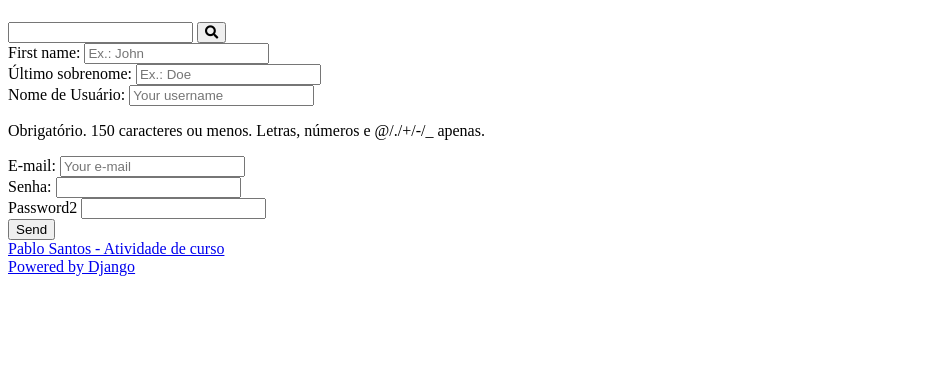
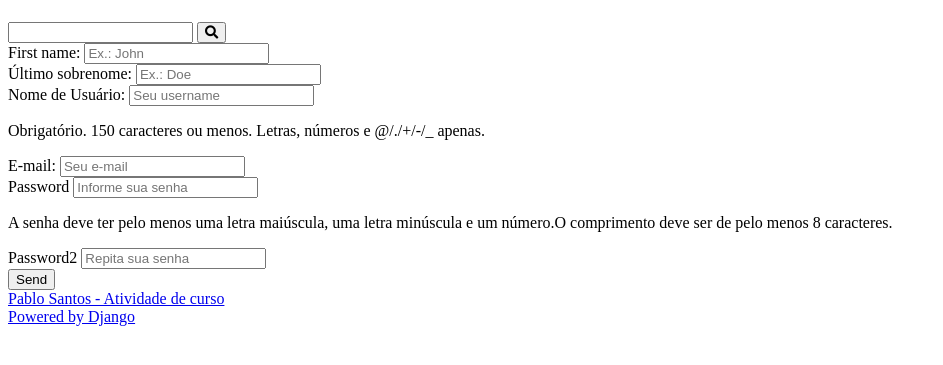
Before and after one commit to PabloSantos-CG/learning-django, a Django app: page /authors/register/ in a window 1280 px wide. Shown: the part 58-423 px from the top of the page, without its empty margins (0-943 px from the left). Run offline with Django 5.2, Linux system fonts and the light colour scheme.

Commit message:
with comments

```diff
--- a/ex01/authors/forms.py
+++ b/ex01/authors/forms.py
@@ -1,6 +1,7 @@
 from django import forms
 from django.contrib.auth.models import User
 from django.core.exceptions import ValidationError
+import re
 
 
 class ConfigInputs:
@@ -54,6 +55,24 @@ class ConfigInputs:
     def add_placeholder(field, new_value):
         ConfigInputs.add_attr(field, 'placeholder', new_value)
 
+    @staticmethod
+    def validate_password(password):
+        regex = re.compile(
+            r'^(?=.*[a-z])(?=.*[A-Z])(?=.*\d)(?=.*[$*&@#])[A-Za-z\d$*&@#]{8,}$'
+        )
+
+        if not regex.match(password):
+            raise ValidationError((
+                'Mínimo de 8 caracteres: A senha deve ter pelo menos 8 caracteres.'
+                'Pelo menos uma letra minúscula: Deve conter ao menos uma letra de "a" a "z".'
+                'Pelo menos uma letra maiúscula: Deve conter ao menos uma letra de "A" a "Z".'
+                'Pelo menos um dígito: Deve conter ao menos um número de "0" a "9".'
+                'Pelo menos um caractere especial: Deve incluir ao menos um dos seguintes caracteres especiais:'
+                '"$", "*", "&", "@", "#"'
+            ),
+                code='invalid',
+            )
+
 
 class RegisterForm(forms.ModelForm):
     def __init__(self, *args, **kwargs):
@@ -61,13 +80,31 @@ class RegisterForm(forms.ModelForm):
 
         # dessa maneira não estou sobrescrevendo o widgets
         # self.fields['username'].widget.attrs['placeholder'] = 'novo valor'
-        ConfigInputs.add_placeholder(self.fields['username'], 'Your username')
-        ConfigInputs.add_placeholder(self.fields['email'], 'Your e-mail')
+        ConfigInputs.add_placeholder(self.fields['username'], 'Seu username')
+        ConfigInputs.add_placeholder(self.fields['email'], 'Seu e-mail')
         ConfigInputs.add_placeholder(self.fields['first_name'], 'Ex.: John')
         ConfigInputs.add_placeholder(self.fields['last_name'], 'Ex.: Doe')
+        ConfigInputs.add_placeholder(self.fields['password'], 'Informe sua senha')
+        ConfigInputs.add_placeholder(self.fields['password2'], 'Repita sua senha')
 
     # ao fazer dessa maneira, estamos criando o campo ou sobrescrevendo se ele já existir
-    password2 = forms.CharField(min_length=4, required=False)
+    password = forms.CharField(
+        required=True,
+        error_messages={
+            'required': 'A senha não deve estar vazia'
+        },
+        help_text=(
+            'A senha deve ter pelo menos uma letra maiúscula, '
+            'uma letra minúscula e um número.'
+            'O comprimento deve ser de pelo menos 8 caracteres.'
+        ),
+        widget= forms.PasswordInput(),
+        validators=[ConfigInputs.validate_password]
+    )
+    password2 = forms.CharField(
+        required=True,
+        widget= forms.PasswordInput(),
+    )
 
     class Meta:
         model = User
@@ -82,14 +119,14 @@ class RegisterForm(forms.ModelForm):
         # help_texts = {
         #     'username': 'O nome de usuário deveria ser válido',
         # }
-        error_messages = {
-            'username': {
-                'required': 'Campo obrigatório.',
-            },
-            'password': {
-                'max_length': 'Tamanho insuficiente.',
-            }
-        }
+        # error_messages = {
+        #     'username': {
+        #         'required': 'Campo obrigatório.',
+        #     },
+        #     'password': {
+        #         'max_length': 'Tamanho insuficiente.',
+        #     }
+        # }
 
         # widgets = {
         #     'username': forms.TextInput(attrs={
@@ -99,17 +136,17 @@ class RegisterForm(forms.ModelForm):
         #         'placeholder': 'Informe sua senha aqui'
         #     })
         # }
-    def clean_username(self):
-        data = self.cleaned_data.get('username')
+    # def clean_username(self):
+    #     data = self.cleaned_data.get('username')
 
-        if data is not None and 'fulano' in data:
-            raise ValidationError(
-                'Não digite %(value)s no campo first name',
-                code='invalid',
-                 params={'value': 'fulano'}
-            )
+    #     if data is not None and 'fulano' in data:
+    #         raise ValidationError(
+    #             'Não digite %(value)s no campo first name',
+    #             code='invalid',
+    #             params={'value': 'fulano'}
+    #         )
 
-        return data
+    #     return data
 
     def clean(self):
         cleaned_data = super().clean()
--- a/ex01/authors/templates/authors/pages/register.html
+++ b/ex01/authors/templates/authors/pages/register.html
@@ -3,7 +3,9 @@
 {% block title %}Register - Author{% endblock title %}
 
 {% block content %}
-    <div class="main-content main-content-list container">
+<div class="main-content main-content-list container">
+        {% include "recipes/components/messages.html" %}
+
         <form action="{% url "authors:create" %}" method="post">
             {% csrf_token %}
 
--- a/ex01/authors/views.py
+++ b/ex01/authors/views.py
@@ -1,6 +1,7 @@
 from django.http import Http404, HttpRequest
 from django.shortcuts import redirect, render
 from .forms import RegisterForm
+from django.contrib import messages
 
 
 def register(request: HttpRequest):
@@ -16,4 +17,9 @@ def create(request: HttpRequest):
     request.session['register_form_data'] = POST
     form = RegisterForm(POST)
 
+    if form.is_valid():
+        form.save()
+        messages.success(request, 'Usuário criado com sucesso. Faça o Login.')
+        del request.session['register_form_data']
+
     return redirect('authors:register')
```
